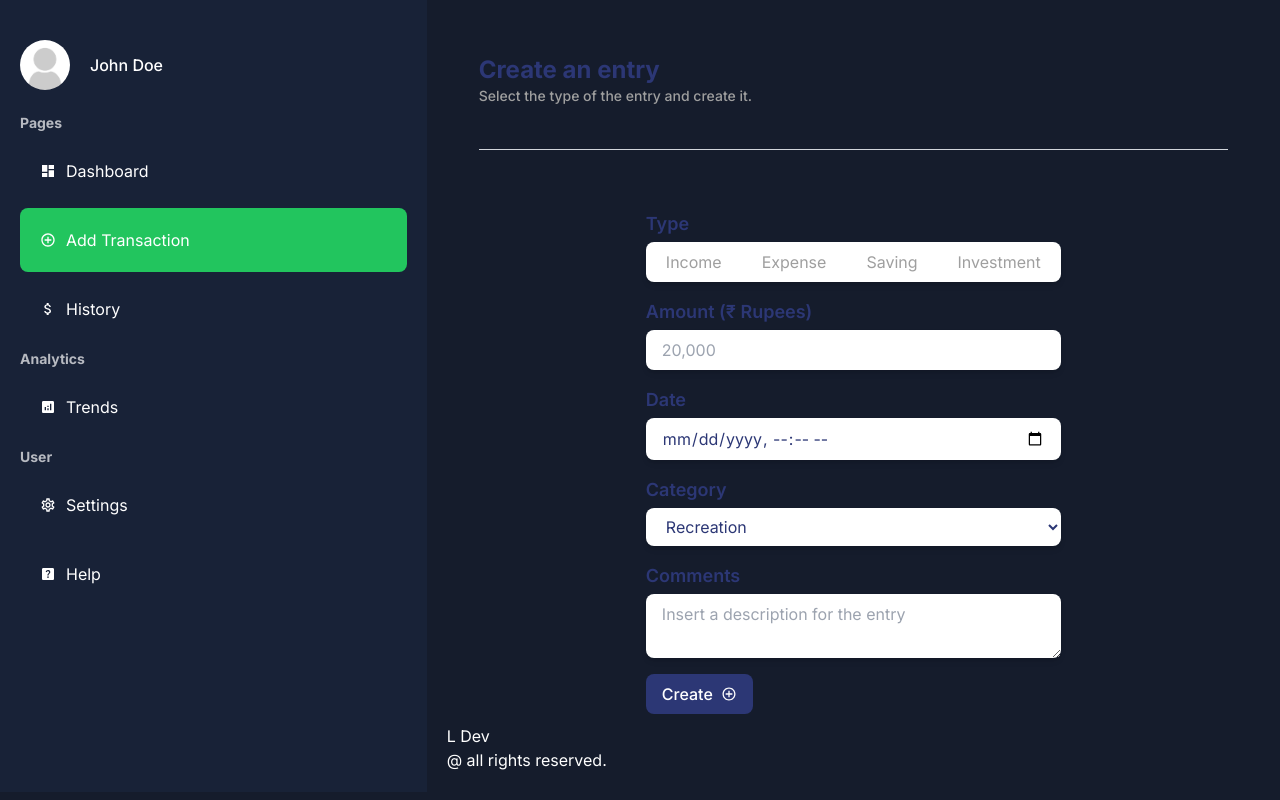
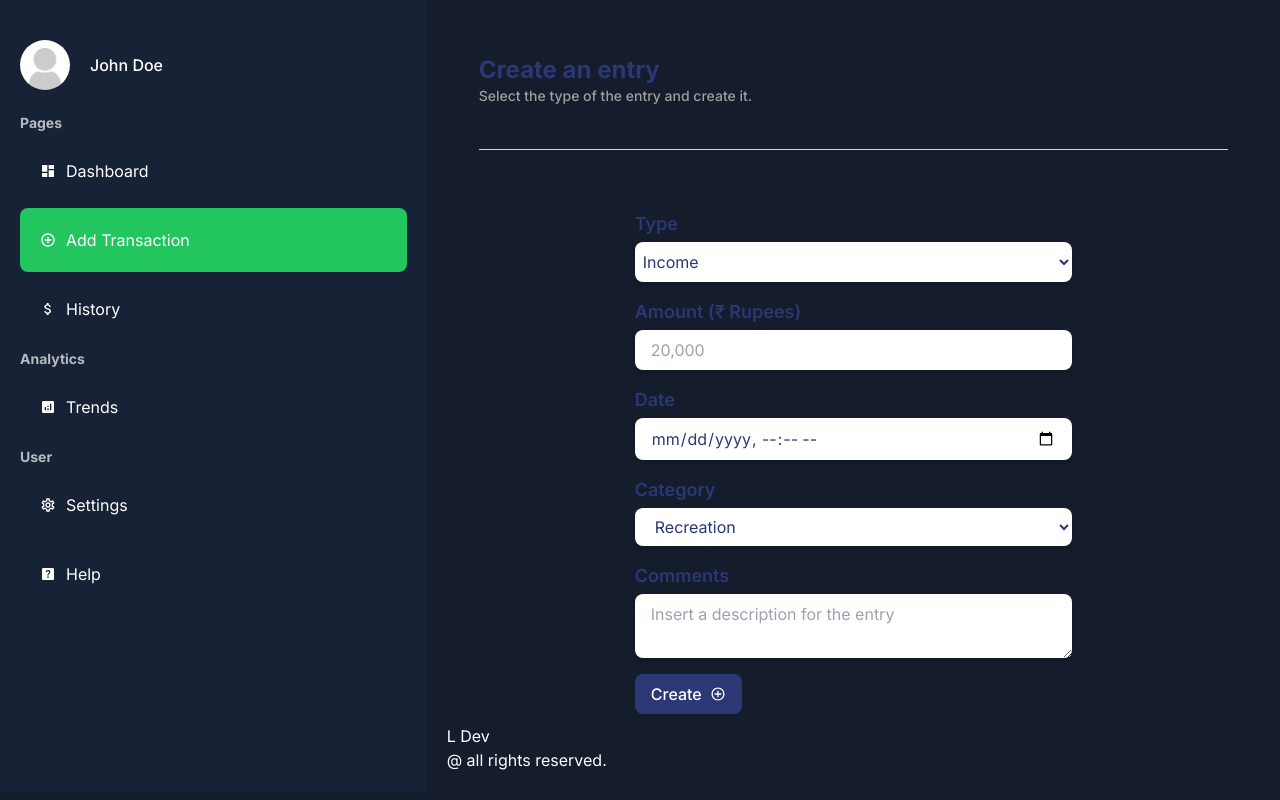
Before and after one commit to raj-umang/Finance-Dashboard---Mini-Project, a Next.js app: page /dashboard/create in a window 1280 px wide. Built offline with nearby package versions, Linux system fonts and the light colour scheme.

Commit message:
form submission for transaction

```diff
--- a/app/dashboard/Help/page.jsx
+++ b/app/dashboard/Help/page.jsx
@@ -2,7 +2,7 @@ import React from 'react'
 
 const Help = () => {
   return (
-    <div>Help</div>
+    <div className='h-[88vh]'>Help</div>
   )
 }
 
--- a/app/dashboard/settings/page.jsx
+++ b/app/dashboard/settings/page.jsx
@@ -2,7 +2,7 @@ import React from 'react'
 
 const Settings = () => {
   return (
-    <div>Settings</div>
+    <div className='h-[88vh]'>Settings</div>
   )
 }
 
--- a/app/dashboard/trend/page.jsx
+++ b/app/dashboard/trend/page.jsx
@@ -2,7 +2,7 @@ import React from 'react'
 
 const Trend = () => {
   return (
-    <div>Trend</div>
+    <div className='h-[88vh]'>Trend</div>
   )
 }
 
--- /dev/null
+++ b/app/lib/formAction.js
@@ -0,0 +1,13 @@
+import { connectToDb } from "./utils"
+
+export const addExpense=async(formData)=>{
+    "use server"
+    const {type,date,amount,category,comment}=Object.fromEntries(formData);
+    try {
+        // connectToDb()
+        // const res = await
+        console.log(type,date,amount,category,comment,formData)
+    } catch (error) {
+        throw new Error(error)
+    }
+}
--- a/app/ui/dashboard/create/form.jsx
+++ b/app/ui/dashboard/create/form.jsx
@@ -1,89 +1,12 @@
-"use client"
-import { useState } from "react";
-import { entryTypes } from "@/app/constants/data";
-import { IoMdAddCircleOutline } from "react-icons/io";
-import Spinner from "@/components/shared/Spinner";
+
 import './form.css'
+import { addExpense } from "@/app/lib/formAction";
+import CoreForm from './formsub/coreForm';
 const Form = () => {
-    const [entryType, setEntryType] = useState();
-    const [amount, setAmount] = useState()
-    const [date, setDate] = useState()
-    const [category, setCategory] = useState();
-    const [comments, setComments] = useState()
 
-    const [isLoading, setIsLoading] = useState(false);
-    const [isDisabled, setIsDisabled] = useState(false);
     return (
-        <form className="entry-form" >
-            <div className="form-group">
-                <label htmlFor="type">Type</label>
-
-                <div id="type" className="type-selector">
-                    {entryTypes.map((item) => (
-                        <button
-                            key={item.value}
-                            className={entryType === item.value ? "active" : ""}
-                            style={{
-                                backgroundColor:
-                                    entryType === item.value ? item.color : "transparent",
-                            }}
-                            onClick={(e) => {
-                                e.preventDefault();
-                                setEntryType(item.value);
-                            }}
-                        >
-                            {item.label}
-                        </button>
-                    ))}
-                </div>
-            </div>
-
-            <div className="form-group">
-                <label htmlFor="amount">Amount (₹ Rupees)</label>
-                <input className="form-control" type="number" id="amount" name="amount" placeholder="20,000" value={amount} onChange={e => setAmount(parseFloat(e.target.value))} />
-            </div>
-
-            <div className="form-group">
-                <label htmlFor="date">Date</label>
-                <input className="form-control" type="datetime-local" id="date" name="date" value={date} onChange={e => setDate(e.target.value)} />
-            </div>
-
-            <div className="form-group">
-                <label htmlFor="category">Category</label>
-                <select
-                    id="category"
-                    value={category}
-                    onChange={(e) => setCategory(e.target.value)}
-                >
-                    <option value="" disabled>
-                        Select a category
-                    </option>
-                    <option value="recreation">Recreation</option>
-                    <option value="food">Food</option>
-                    <option value="travel">Travel</option>
-                    <option value="expense">Expenses</option>
-                    <option value="rent">Rent</option>
-                </select>
-            </div>
-
-            <div className="form-group">
-                <label htmlFor="comments">Comments</label>
-
-                <textarea
-                    id="comments"
-                    placeholder="Insert a description for the entry"
-                    value={comments}
-                    onChange={(e) => setComments(e.target.value)}
-                />
-            </div>
-            <button
-                type="submit"
-                className={`submit-button ${isDisabled && "opacity-60"}`}
-                disabled={isDisabled && isLoading}
-            >
-                <span>Create</span>
-                {isLoading ? <Spinner /> : <IoMdAddCircleOutline />}
-            </button>
+        <form className="entry-form w-7/12" action={addExpense} >
+            <CoreForm/>
         </form>
     )
 }
--- /dev/null
+++ b/app/ui/dashboard/create/formsub/coreForm.jsx
@@ -0,0 +1,86 @@
+"use client"
+import { useState } from "react";
+import { entryTypes } from "@/app/constants/data";
+import { IoMdAddCircleOutline } from "react-icons/io";
+import Spinner from "@/components/shared/Spinner";
+const CoreForm = () => {
+    const [entryType, setEntryType] = useState();
+    const [amount, setAmount] = useState()
+    const [date, setDate] = useState()
+    const [category, setCategory] = useState();
+    const [comments, setComments] = useState()
+
+    return (
+        <>
+            <div className="form-group">
+                <label htmlFor="type">Type</label>
+
+                <select name="type" className="type-selector h-10">
+                    {entryTypes.map((item) => (
+                        <option
+                            value={item.label}
+                            key={item.value}
+                            onClick={(e) => {
+                                e.preventDefault();
+                                setEntryType(item.value);
+                            }}
+                        >
+                            {item.label}
+                        </option>
+                    ))}
+                </select>
+            </div>
+
+            <div className="form-group">
+                <label htmlFor="amount">Amount (₹ Rupees)</label>
+                <input className="form-control" type="number" id="amount" name="amount" placeholder="20,000" value={amount} onChange={e => setAmount(parseFloat(e.target.value))} />
+            </div>
+
+            <div className="form-group">
+                <label htmlFor="date">Date</label>
+                <input className="form-control" type="datetime-local" id="date" name="date" value={date} onChange={e => setDate(e.target.value)} />
+            </div>
+
+            <div className="form-group">
+                <label htmlFor="category">Category</label>
+                <select
+                    id="category"
+                    value={category}
+                    onChange={(e) => setCategory(e.target.value)}
+                    name="category"
+                >
+                    <option value="" disabled>
+                        Select a category
+                    </option>
+                    <option value="recreation">Recreation</option>
+                    <option value="food">Food</option>
+                    <option value="travel">Travel</option>
+                    <option value="expense">Expenses</option>
+                    <option value="rent">Rent</option>
+                </select>
+            </div>
+
+            <div className="form-group">
+                <label htmlFor="comments">Comments</label>
+
+                <textarea
+                    id="comments"
+                    name="comment"
+                    placeholder="Insert a description for the entry"
+                    value={comments}
+                    onChange={(e) => setComments(e.target.value)}
+                />
+            </div>
+            <button
+                type="submit"
+                className="submit-button"
+
+            >
+                <span>Create</span>
+                <IoMdAddCircleOutline />
+            </button>
+        </>
+    )
+}
+
+export default CoreForm
```
